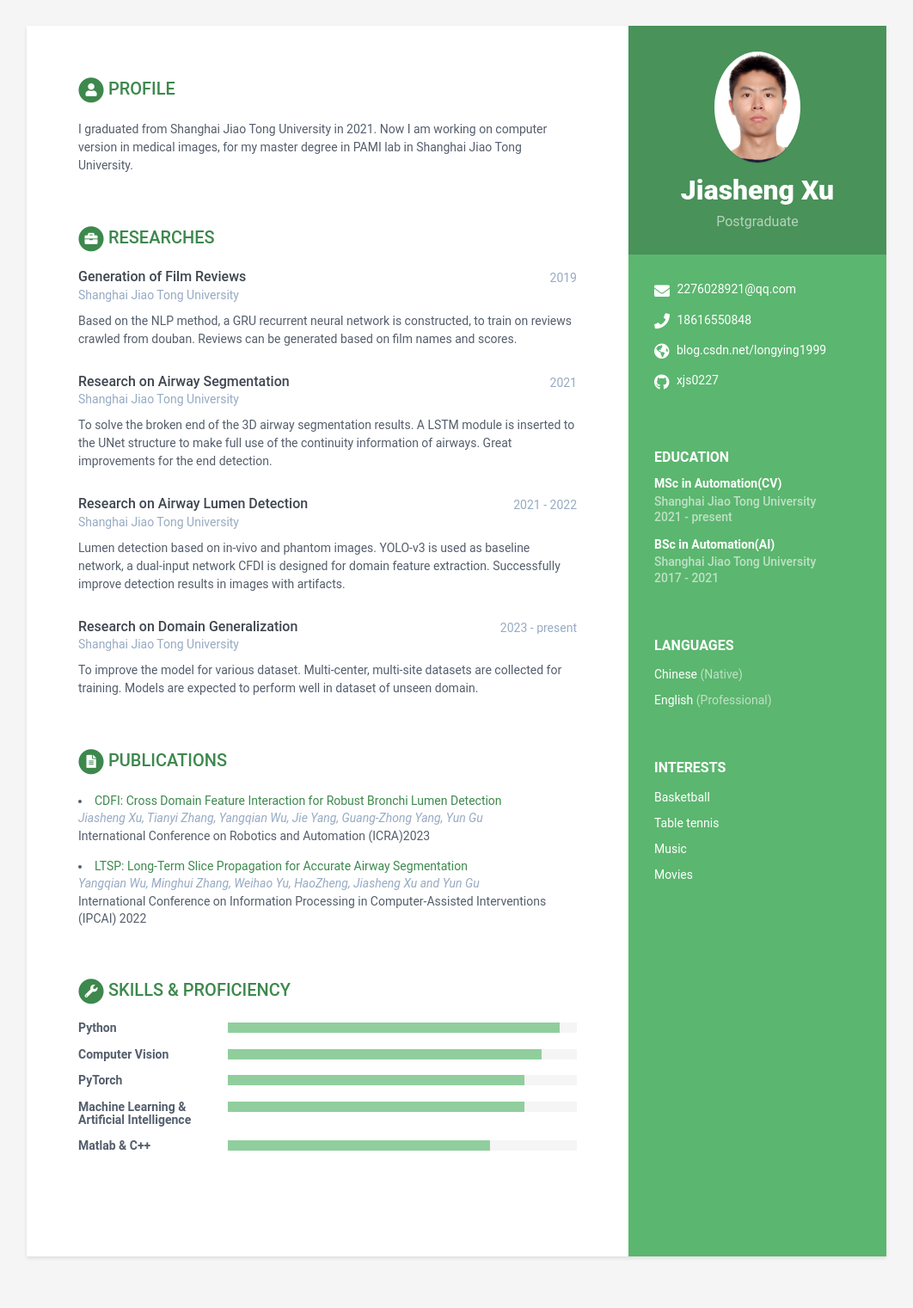
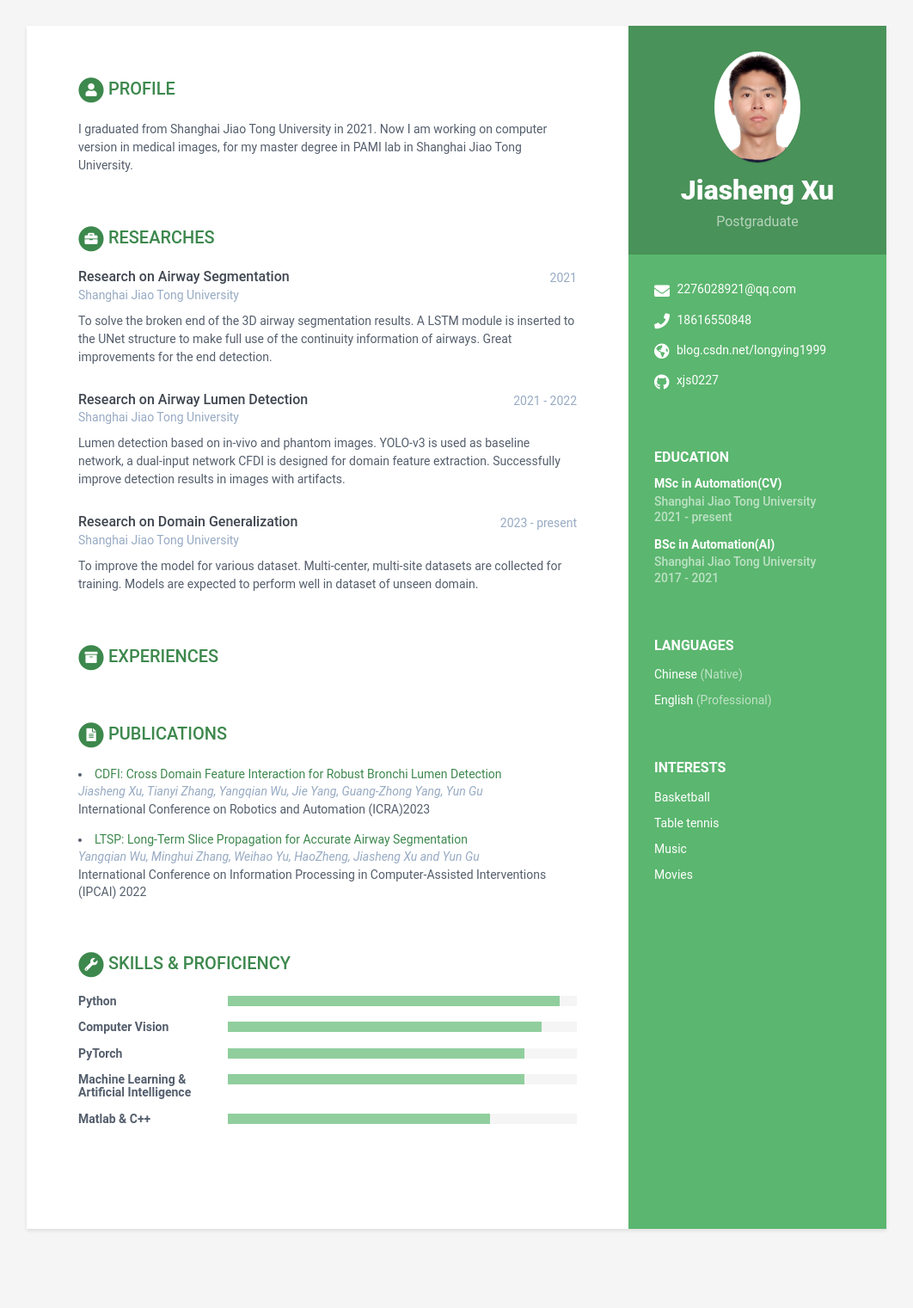
Before and after one commit to longyingsuifeng0227/xjs0227.github.io, a Jekyll site: the page built from index.html, in a window 1280 px wide. Shown: the whole page at 86% size, without its empty margins (109-1171 px from the left). Built offline with Jekyll 4.4.1, drawn with Linux system fonts in a browser that asks for light colours; after the commit the page ends 1489 px from its top, so only the background shows below that.

Commit message:
Update data.yml

```diff
--- a/_data/data.yml
+++ b/_data/data.yml
@@ -69,7 +69,7 @@ education:
           Courses including: Machine learning, Introduction of artificial inteligence
 
 
-experiences:
+projects:
     title: Experiences
     info:
       - role: Generation of Film Reviews
@@ -79,19 +79,19 @@ experiences:
           Based on the NLP method, a GRU recurrent neural network is constructed,
           to train on reviews crawled from douban. Reviews can be generated based
           on film names and scores.
+      - role: Prediction of Metro Flow
+        time: 2020
+        company: Summer Camp in Tsinghua University
+        details: |
+          Based on the passenger flow records of Shenzhen Metro, noise data is
+          cleaned, machine learning methods and deep learning methods are applied
+          for training and flow prediction.
 
 
 
 experiences:
     title: Researches
     info:
-      - role: Generation of Film Reviews
-        time: 2019
-        company: Shanghai Jiao Tong University
-        details: |
-          Based on the NLP method, a GRU recurrent neural network is constructed,
-          to train on reviews crawled from douban. Reviews can be generated based
-          on film names and scores.
       - role: Research on Airway Segmentation
         time: 2021
         company: Shanghai Jiao Tong University
```
